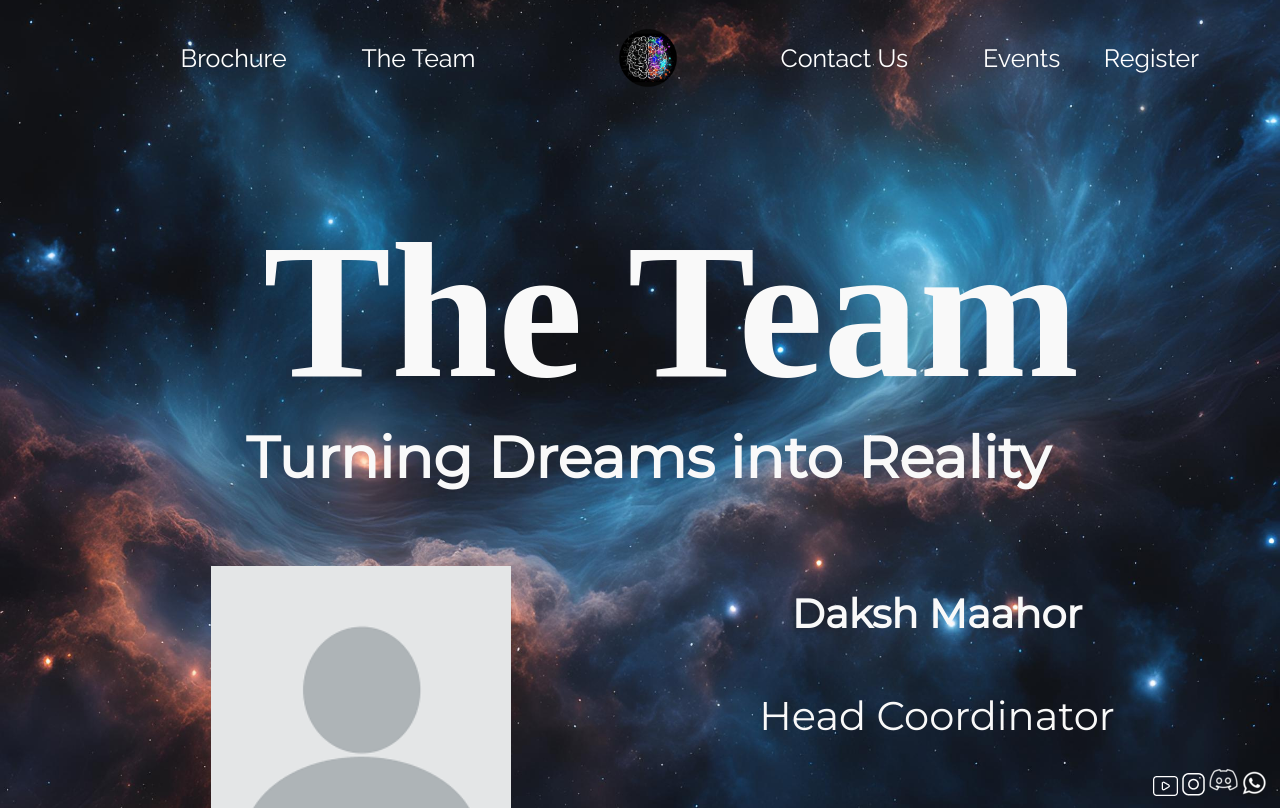
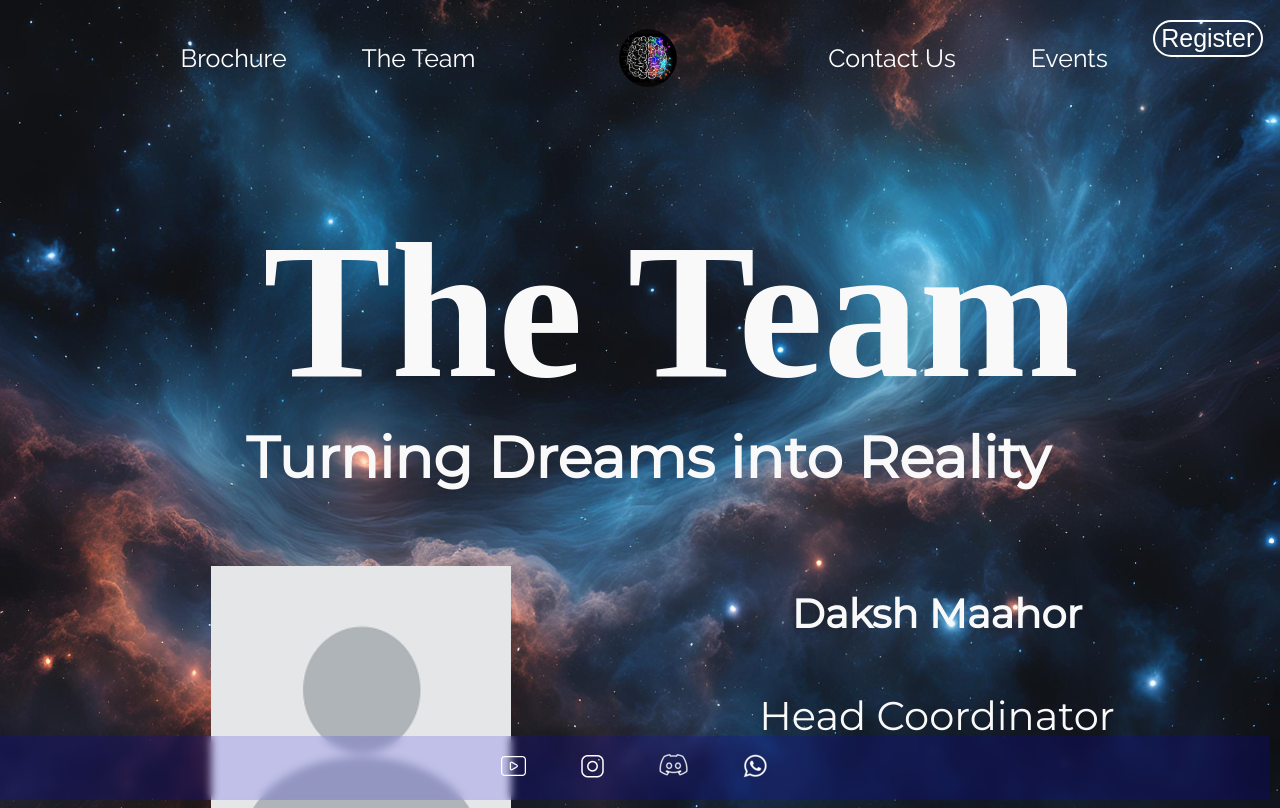
Before and after one commit to Hardik-Sharma-121123/Legacy_Website, a plain HTML site: page src/team.html in a window 1280 px wide. Drawn offline with Linux system fonts and the light colour scheme; a web font is replaced by a local one.

Commit message:
new file:   res/images/Cinny_medem_ji.jpeg 	deleted:    res/images/medem.jpeg 	modified:   res/styles/common.css 	modified:   res/styles/events.css 	modified:   res/styles/intro.css 	modified:   res/styles/scroll.css 	modified:   res/styles/team.css

```diff
--- a/res/styles/common.css
+++ b/res/styles/common.css
@@ -143,6 +143,66 @@ body {
     font-size: 140%;
 }
 
+.social-container {
+    background-color: rgba(16, 0, 240, 0.164); /* Lowered alpha value for more transparency */
+    backdrop-filter: blur(4px); /* Apply blur to the background */
+    -webkit-backdrop-filter: blur(10px); /* Support for Safari */
+    padding: 10px; /* Adjust padding as needed */
+    display: flex;
+    justify-content: center;
+    align-items: center;
+    width: calc(100% - 11px); /* Full width of the parent container */
+    position: fixed; /* Fixed position to stay in view */
+    bottom: 0; /* Align to the bottom of the page */
+    left: 0; /* Align to the left edge */
+    right: 0; /* Align to the right edge */
+    margin: 0; /* Remove any margin */
+    gap: 15px; /* Space between buttons */
+    z-index: 9999; /* Ensure it stays above other content */
+    box-sizing: border-box; /* Include padding in the width/height */
+}
+
+.social-container a {
+    margin: 0 10px; /* Adds horizontal space between the buttons */
+    padding: 5px 10px; /* Adjust the padding inside the buttons */
+    border-radius: 5px; /* Optional: rounded corners for the buttons */
+    text-decoration: none;
+    color: #f9f9f9;
+    font-size: 1rem; /* Adjust the font size as needed */
+    transition: transform 0.3s ease, background-color 0.3s ease, color 0.3s ease; /* Smooth transition */
+}
+
+.social-container a:hover {
+    transform: scale(1.1); /* Slightly enlarge the button */
+}
+
+.register-button-container {
+    position: fixed; /* Fixes the button to a position relative to the viewport */
+    top: 20px; /* Adjust the top distance from the viewport */
+    right: 30px; /* Adjust the right distance from the viewport */
+    z-index: 1000; /* Ensures it stays above other elements */
+}
+
+.register-now-button {
+    background-color: transparent;
+    border: 2px solid #ffffff;
+    color: #007BFF;
+    font-family: 'Arial', sans-serif;
+    font-size: 8px;
+    padding: 10px 20px;
+    border-radius: 25px;
+    text-align: center;
+    text-decoration: none;
+    display: inline-block;
+    transition: background-color 0.3s ease, color 0.3s ease, transform 0.3s ease;
+}
+
+.register-now-button:hover {
+    background-color: rgb(255, 255, 255); /* Light blue background on hover */
+    color: #6a0dad; /* Bluish purple text color */
+    border-color: rgb(255, 255, 255); /* Darker blue border on hover */
+    transform: scale(1.05); /* Slightly enlarge the button on hover */
+}
 /**
 #socials {
     background-image: url('../images/logos/overlay_social.png');
--- a/res/styles/team.css
+++ b/res/styles/team.css
@@ -66,6 +66,19 @@ section.event_heads {
     }
 }
 
+#footer-image {
+    display: flex;
+    justify-content: center;
+    margin-top: 20px;
+    position: relative;
+}
+
+.footer-img {
+    width: 85%;
+    height: auto;
+    max-width: 100%;
+    aspect-ratio: 16 / 9;
+}
 
 h3 {
     font-size: 100%;
```
Also changed, not shown: res/images/Cinny_medem_ji.jpeg (added), res/images/medem.jpeg (deleted), res/styles/events.css (line endings or trailing spaces), res/styles/intro.css (line endings or trailing spaces), res/styles/scroll.css (line endings or trailing spaces).
